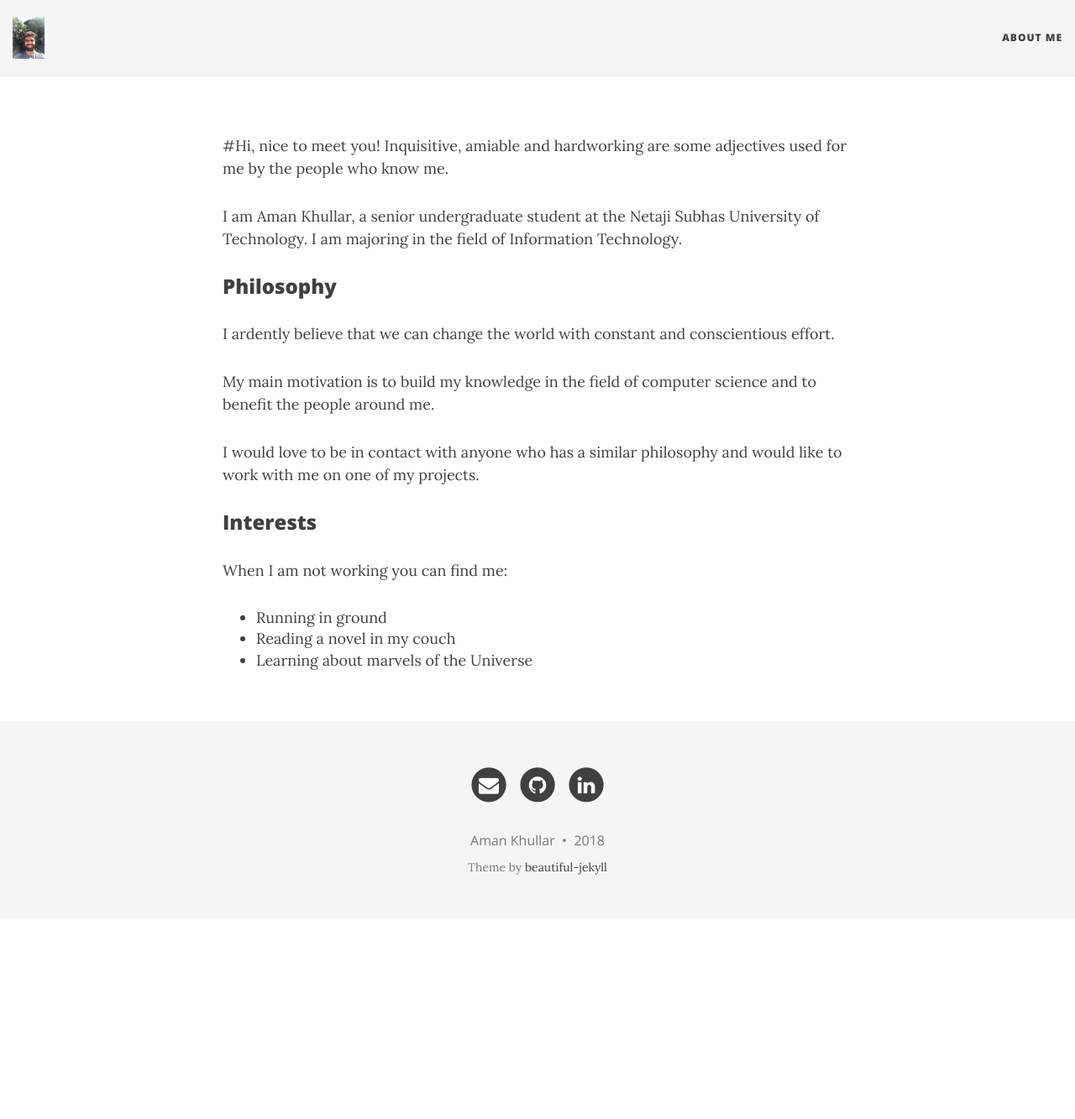
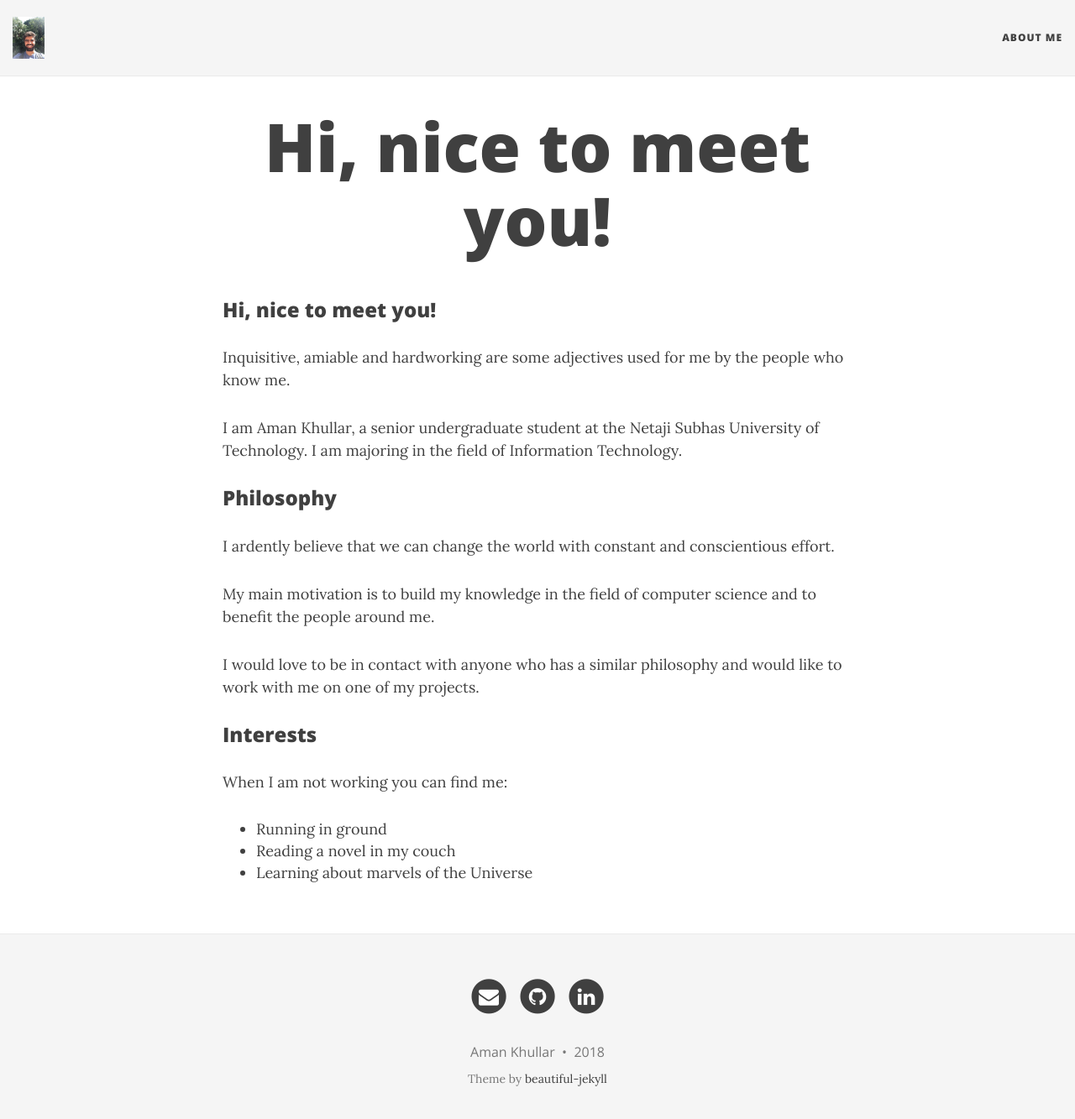
Before and after one commit to amankhullar/amankhullar.github.io, a Jekyll site: the page built from aboutme.md, in a window 1280 px wide and 1346 px high. Shown: the top 1333 px of the window at 84% size. Built offline with Jekyll 4.4.1, drawn with Linux system fonts in a browser that asks for light colours; nearby versions of some CDN libraries; our own code applies the rules of GitHub Pages for plain Markdown files.

Commit message:
Changes made to aboutme.md

```diff
--- a/aboutme.md
+++ b/aboutme.md
@@ -1,4 +1,4 @@
-#Hi, nice to meet you!
+### Hi, nice to meet you!
 Inquisitive, amiable and hardworking are some adjectives used for me by the people who know me.
 
 I am Aman Khullar, a senior undergraduate student at the Netaji Subhas University of Technology. I am majoring in the field of Information Technology.
```
